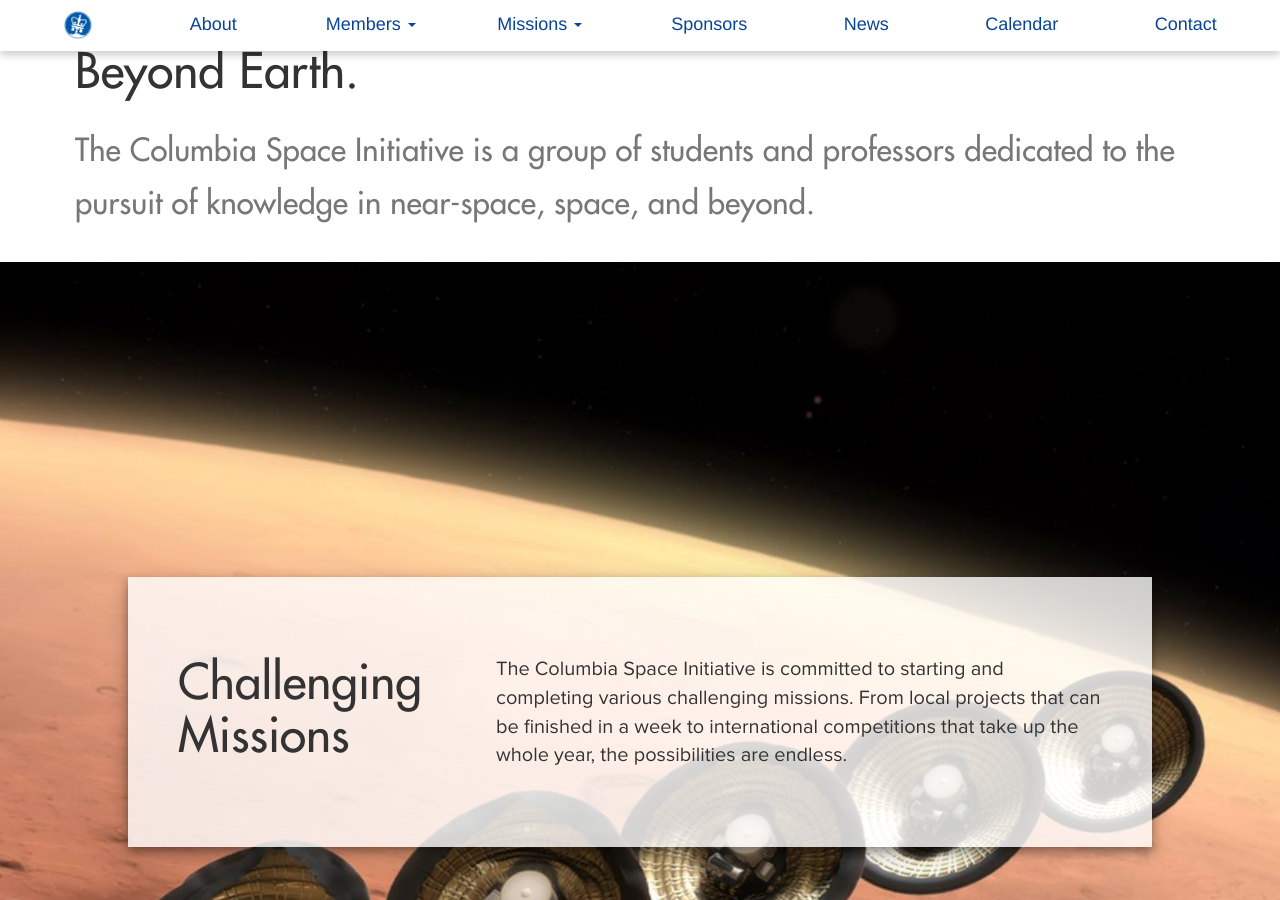
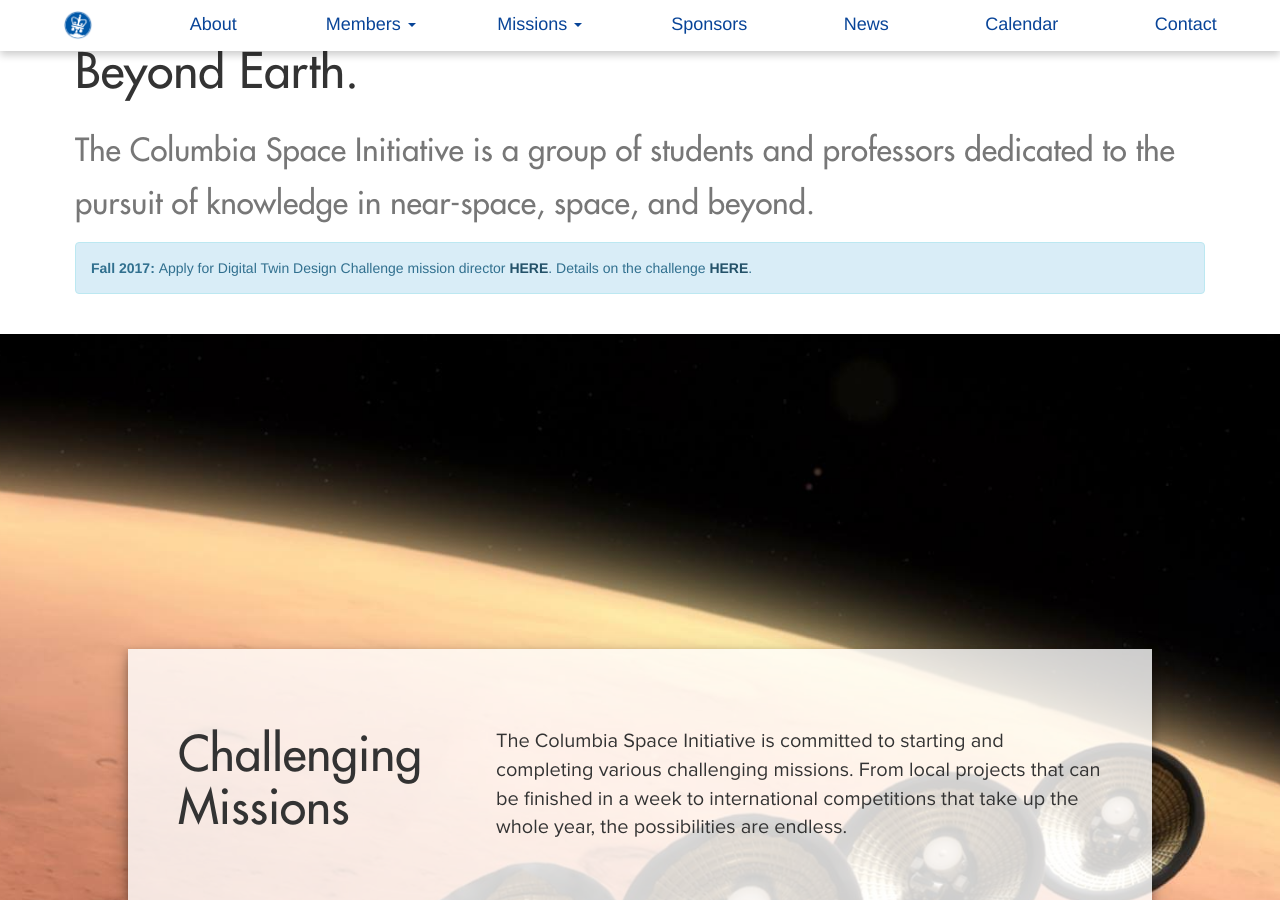
Before and after one commit to columbiaspace/columbiaspace.org, a Jekyll site: the page built from index.html, in a window 1280 px wide and 900 px high, scrolled down 906 px. Built offline with Jekyll 4.4.1, drawn with Linux system fonts in a browser that asks for light colours; nearby versions of some CDN libraries; comment, search, counter and statistics services are not loaded.

Commit message:
link for Digital Twin Design director application

```diff
--- a/index.html
+++ b/index.html
@@ -24,6 +24,11 @@
     <h2><small>
 	The Columbia Space Initiative is a group of students and professors dedicated to the pursuit of knowledge in near-space, space, and beyond.
     </small></h2>
+
+    <div class="alert alert-info">
+     <strong>Fall 2017: </strong> Apply for Digital Twin Design Challenge mission director <a href="https://docs.google.com/forms/d/e/1FAIpQLScO2KIrBUyR8JQoF22WP9ZJnwIeK__0uwelsdsvyohABHfuUQ/viewform" class="alert-link"> HERE</a>. Details on the challenge <a href="https://aero.larc.nasa.gov/files/2012/11/Digital-Twin-Design-Challenge-2017-2018.pdf" class="alert-link">HERE</a>.
+   </div>
+
   </div>
 </div>
 
```
